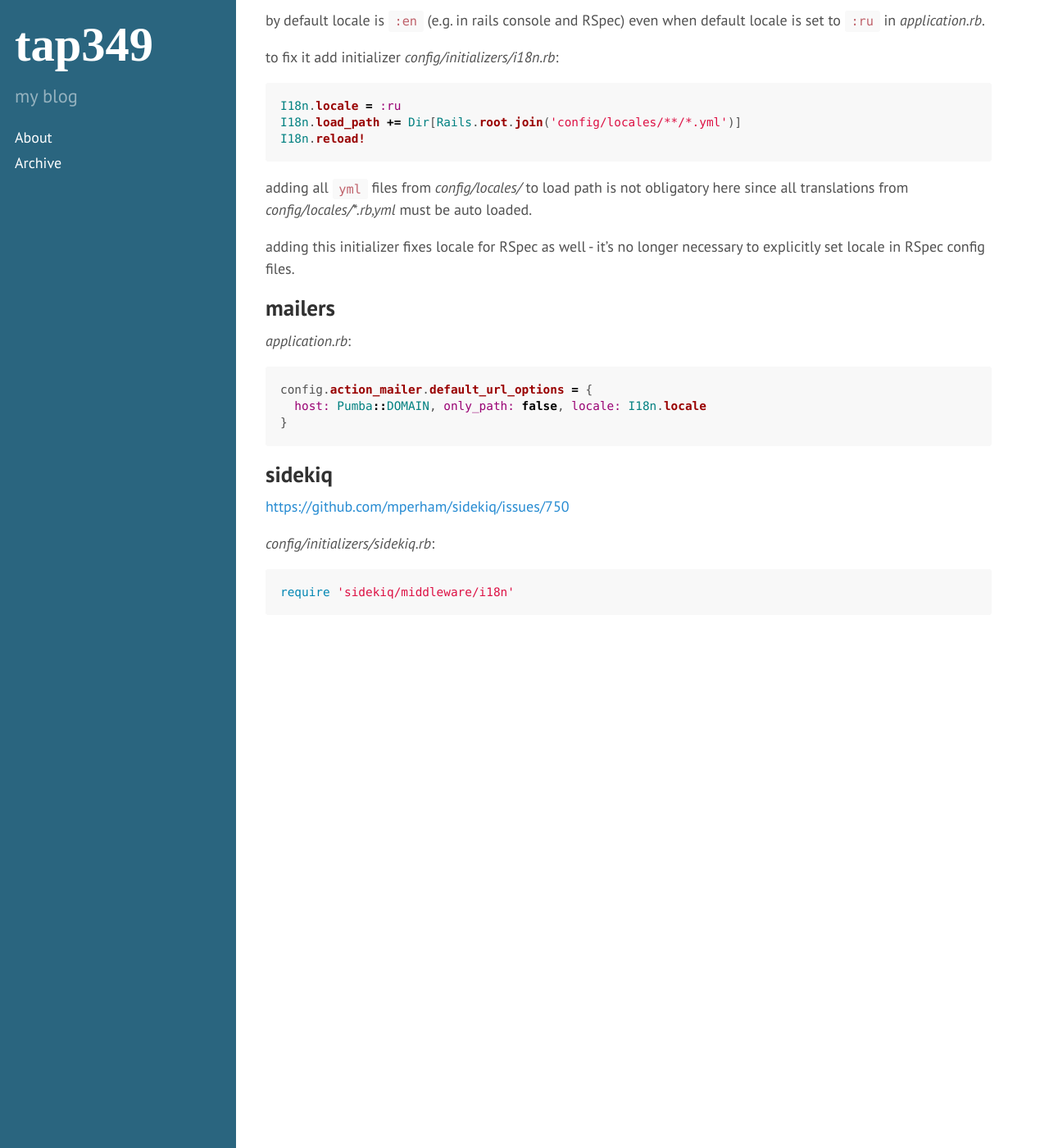
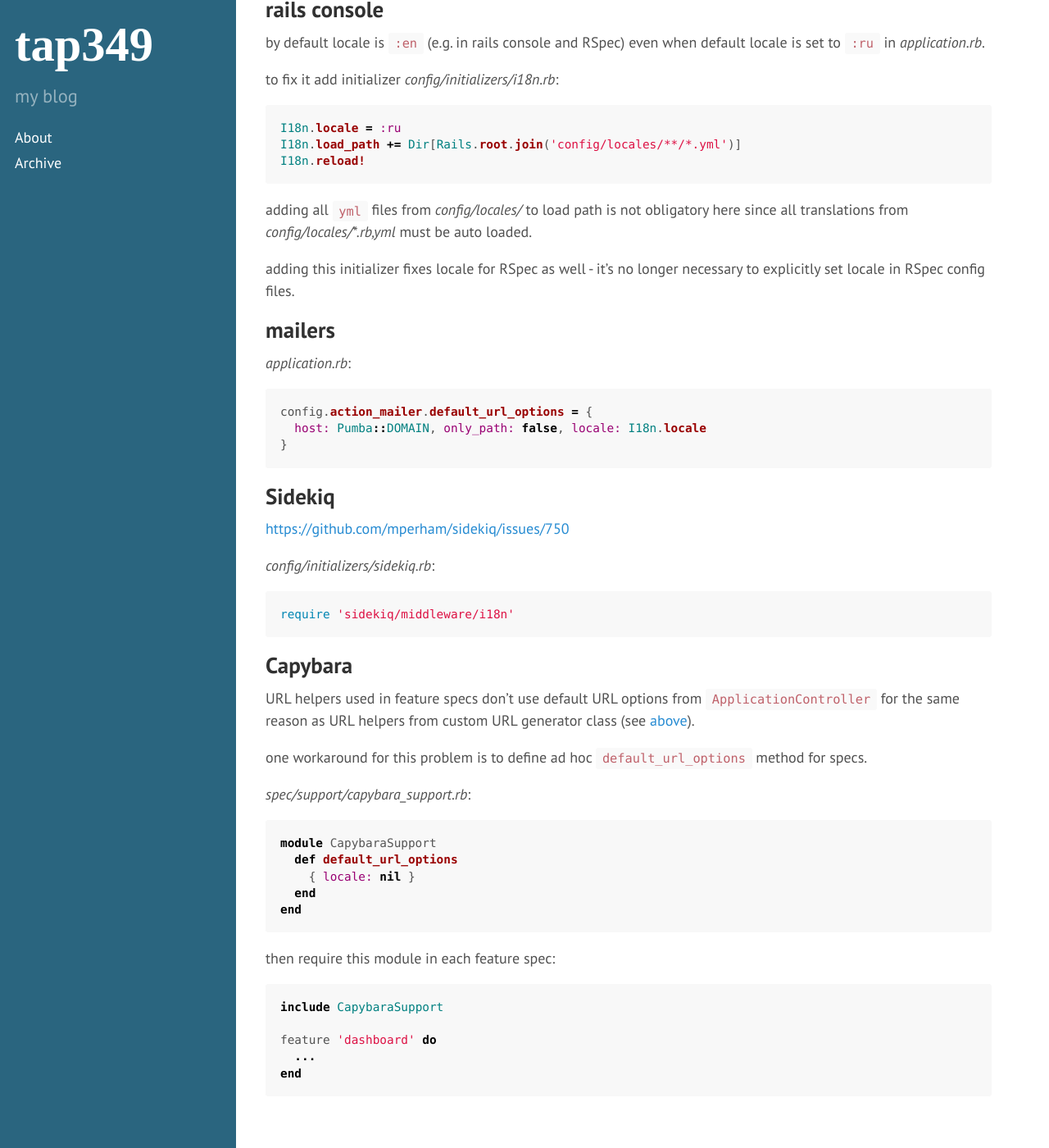
Before and after one commit to tap349/tap349.github.io, a Jekyll site: the page built from _posts/2016-03-29-rails-i18n.md, in a window 1280 px wide and 1400 px high, scrolled down 2786 px. Shown: the whole window at 82% size. Built offline with Jekyll 4.4.1, drawn with Linux system fonts in a browser that asks for light colours; some of the changed text lies outside the part shown.

Commit message:
update 2016-04-18_00:49:51

````diff
--- a/_posts/2016-03-29-rails-i18n.md
+++ b/_posts/2016-03-29-rails-i18n.md
@@ -1,6 +1,6 @@
 ---
 layout: post
-title: rails i18n
+title: Rails i18n
 date: 2016-03-29 10:11:50 +0300
 access: public
 categories: [rails i18n]
@@ -154,7 +154,7 @@
 }
 ```
 
-## sidekiq
+## Sidekiq
 
 <https://github.com/mperham/sidekiq/issues/750>
 
@@ -163,3 +163,32 @@
 ```ruby
 require 'sidekiq/middleware/i18n'
 ```
+
+## Capybara
+
+URL helpers used in feature specs don't use default URL options from
+`ApplicationController` for the same reason as URL helpers from custom
+URL generator class (see [above](#routes)).
+
+one workaround for this problem is to define
+ad hoc `default_url_options` method for specs.
+
+_spec/support/capybara_support.rb_:
+
+```ruby
+module CapybaraSupport
+  def default_url_options
+    { locale: nil }
+  end
+end
+```
+
+then require this module in each feature spec:
+
+```ruby
+include CapybaraSupport
+
+feature 'dashboard' do
+  ...
+end
+```
````
Also changed, not shown: _posts/2016-01-31-capistrano.md (+1 -1 lines), _posts/2016-04-01-sidekiq.md (+1 -1 lines), _posts/2016-04-09-capybara.md (+21 -8 lines).
